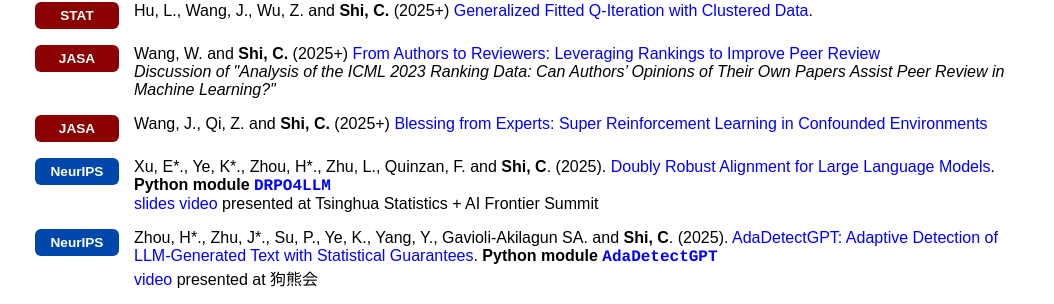
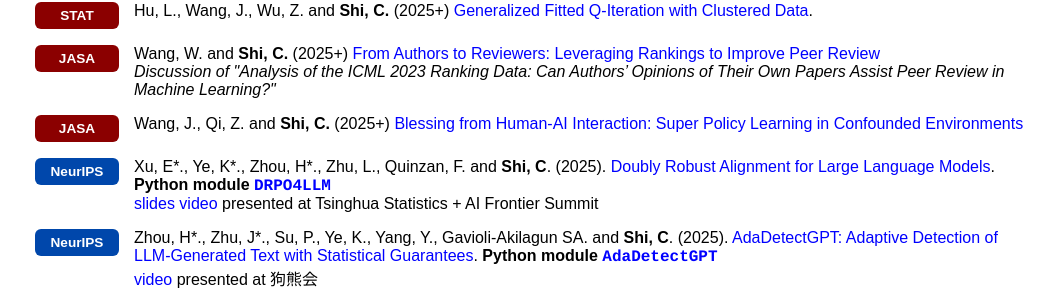
Before and after one commit to callmespring/callmespring.github.io, a Jekyll site: the page built from publication.md, in a window 1280 px wide and 900 px high, scrolled down 801 px. Shown: the part 145-449 px from the top of the window, without its empty margins (108-1162 px from the left). Built offline with Jekyll 4.4.1, drawn with Linux system fonts in a browser that asks for light colours.

Commit message:
Update publication.md

```diff
--- a/publication.md
+++ b/publication.md
@@ -73,7 +73,7 @@ Hu, L\*., Li, M\*., **Shi, C.**, Wu, Z. and Fryzlewicz, P. [Doubly Inhomogeneous
     <span class="publication-logo-badge badge-stat">JASA</span>
   </div>
   <div class="pub-content" style="flex: 1;">
-    Wang, J., Qi, Z. and <strong>Shi, C.</strong> (2025+) <a href="https://arxiv.org/pdf/2209.15448.pdf">Blessing from Experts: Super Reinforcement Learning in Confounded Environments</a>
+    Wang, J., Qi, Z. and <strong>Shi, C.</strong> (2025+) <a href="https://arxiv.org/pdf/2209.15448.pdf">Blessing from Human-AI Interaction: Super Policy Learning in Confounded Environments</a>
   </div>
 </div>
 
```
